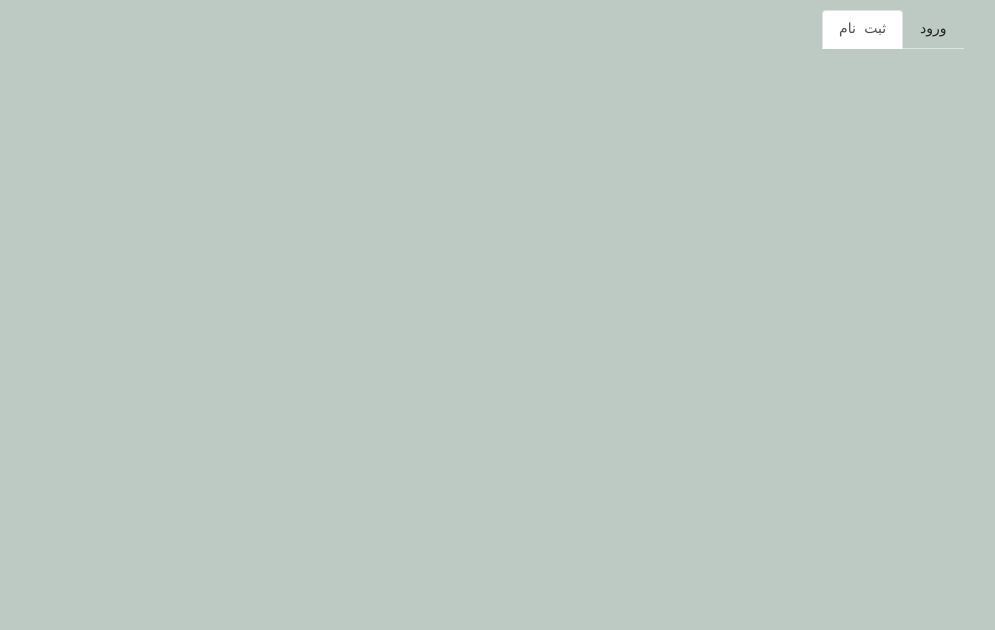
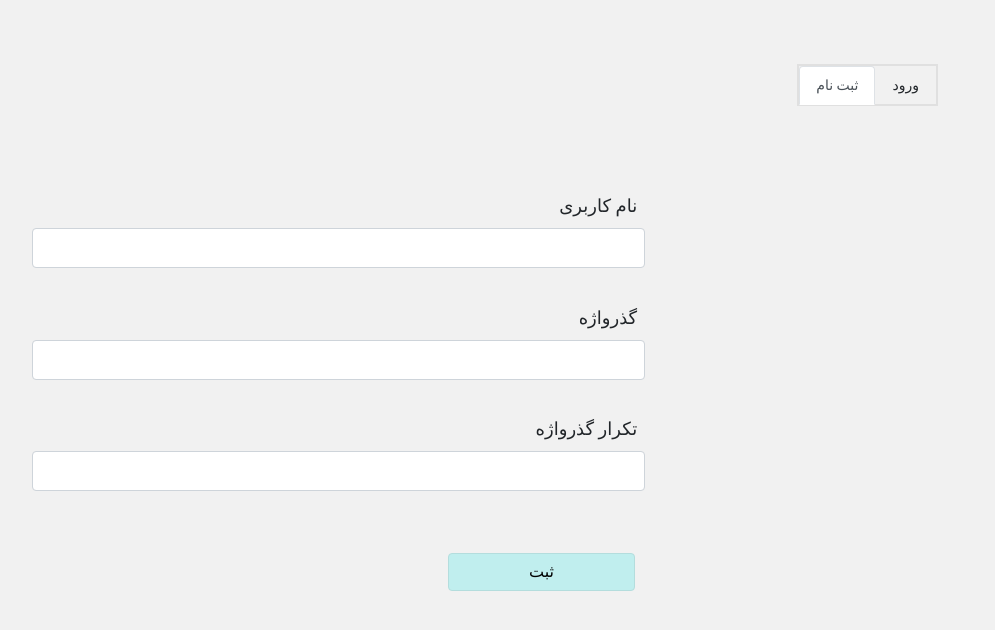
Before and after one commit to MahsaGn/Travelling, a React (Create React App) app: page / in a window 1280 px wide. Both pictures are taken after a click on the link "ثبت نام". Shown: the top 630 px of the page, without its empty margins (278-1273 px from the left). Built offline with nearby package versions, Linux system fonts and the light colour scheme.

Commit message:
add signup form

```diff
--- a/package.json
+++ b/package.json
@@ -5,9 +5,12 @@
   "dependencies": {
     "axios": "^0.19.0",
     "bootstrap": "^4.3.1",
+    "classname": "0.0.0",
+    "classnames": "^2.2.6",
     "react": "^16.10.1",
     "react-dom": "^16.10.1",
-    "react-scripts": "3.2.0"
+    "react-scripts": "3.2.0",
+    "reactstrap": "^8.0.1"
   },
   "scripts": {
     "start": "react-scripts start",
--- a/src/login_signupForm.css
+++ b/src/login_signupForm.css
@@ -1,7 +1,8 @@
 #login_signupForm{
     float: right;
-    margin-right: 3%;
-    margin-top: 10px;
+    margin-right: 5%;
+    margin-top: 5%;
+    border:solid 2px rgb(224, 224, 224);
 
 }
 
@@ -9,17 +10,19 @@
   position: relative;
     text-align: right;
     clear: both;
-    width: 65%;
-    left: 36%;
-    padding-left: 30%;
-    padding-top: 1%;
+    top: 50px;
+    width: 50%;
+    left: 25%;
 }
 
 #loginform_submit{
   position: relative;
     width: 30%;
-    margin-top: 8%;
+    margin-top: 10%;
     right: 3%;
+    background-color: rgb(192, 238, 238);
+    border-color:rgb(180, 221, 221);
+    color: black;
 }
 #tab_content_info{
     float: right;
@@ -29,19 +32,28 @@
   }
 
 body{
-    background-color: rgb(189, 201, 195);
+
+    background-color: rgb(241, 241, 241);
     text-align: right;
     font-size: 14px;
-    font-family: 'Courier New', Courier, monospace;
+    font-family: 'Times New Roman', Times, serif;
   }
+footer{
+  height: 10%;
+  background-color: white;
+}
   #auth_tab_content{
     clear: both;
     margin-right: 3%;
   }
 #login_input{
   text-align: right;
+  height: 40px;
+  padding-top:10px ;
+  padding-right: 15px;
 }
 
 #login_label{
-  padding-top: 5%;
+  font-size: 18px ;
+  padding-top: 6%;
 }
--- a/src/login_signupForm.js
+++ b/src/login_signupForm.js
@@ -3,6 +3,7 @@ import { TabContent, TabPane, Nav, NavItem, NavLink } from 'reactstrap';
 import classnames from 'classnames';
 import 'bootstrap/dist/css/bootstrap.css';
 import './login_signupForm.css';
+import SignupForm from './signupForm'
 
 const Example = (props) => {
   const [activeTab, setActiveTab] = useState('1');
@@ -31,6 +32,7 @@ const Example = (props) => {
         <TabPane tabId="1">
         </TabPane>
         <TabPane tabId="2">
+          <SignupForm/>
         </TabPane>
     </TabContent>
     </div>
--- /dev/null
+++ b/src/signupForm.js
@@ -0,0 +1,98 @@
+import React from 'react'
+import axios from 'axios'
+import {Button, Form, FormGroup, Label, Input } from 'reactstrap';
+
+class signupForm extends React.Component{
+    constructor(){
+      super();
+      this.state={
+        hasToken:"true",
+        username:"",
+        password:"",
+        repassword:""
+    };
+      this.handleSubmit=this.handleSubmit.bind(this);
+      this.updatePassword=this.updatePassword.bind(this);
+      this.updateRepassword=this.updateRepassword.bind(this);
+      this.updateUsername=this.updateUsername.bind(this);
+      this.reenterPass=this.reenterPass.bind(this);
+    }
+
+    handleSubmit(e) {
+      if(this.reenterPass())
+      {
+        console.log("in handel submit")
+        e.preventDefault();
+        axios.post('http://localhost:8000/api/token/',{
+          username:this.state.username,
+          password:this.state.password,
+          certificatePass:false
+        }).then(json => {
+            return this.submitResult()
+        })
+      }
+      else{
+        e.preventDefault();
+        alert("گذرنامه شما به درستی تکرار نشده ست")
+        this.setState({password:"",
+      repassword:""})
+      }
+  }
+
+
+  submitResult(json) {
+      if ('token' in json) {
+          console.log("has token")
+          localStorage.setItem("token", json.data);
+          return window.location.replace('/dashboard')
+      }
+      else {
+          return (<alert variant="danger">نام کاربری یا رمزعبور اشتباه است</alert>);
+      }
+  }
+  updatePassword(e){
+      this.setState({
+          password: e.target.value
+      });
+  }
+
+  updateRepassword(e){
+    this.setState({
+        repassword: e.target.value
+    });
+  }
+  updateUsername(e){
+      console.log(e.target.value);
+    this.setState({
+        username: e.target.value
+    });
+}
+reenterPass(e){
+  if(this.state.password==this.state.repassword){
+    return true;
+  }
+  return false;
+}
+
+    render(){
+    return(
+        <Form id="loginForm" onSubmit={this.handleSubmit}>
+      <FormGroup className="mb-2 mr-sm-2 mb-sm-0">
+        <Label for="exampleEmail" id="login_label" className="mr-sm-2">نام کاربری</Label>
+        <Input value={this.state.username} onChange={this.updateUsername} type="text" id="login_input"/>
+      </FormGroup>
+      <FormGroup className="mb-2 mr-sm-2 mb-sm-0">
+        <Label for="examplePassword" id="login_label" className="mr-sm-2">گذرواژه</Label>
+        <Input  value={this.state.password} onChange={this.updatePassword} type="password" id="login_input"  name="password"  />
+      </FormGroup>
+      <FormGroup className="mb-2 mr-sm-2 mb-sm-0">
+        <Label for="examplePassword" id="login_label" className="mr-sm-2">تکرار گذرواژه</Label>
+        <Input value={this.state.repassword} onChange={this.updateRepassword} type="password" id="login_input"  name="repassword" />
+      </FormGroup>
+      <Button id="loginform_submit">ثبت</Button>
+    </Form>
+
+    );
+}
+}
+export default signupForm;
```
Also changed, not shown: 1 other file (tests, documents, lock files or other folders).
